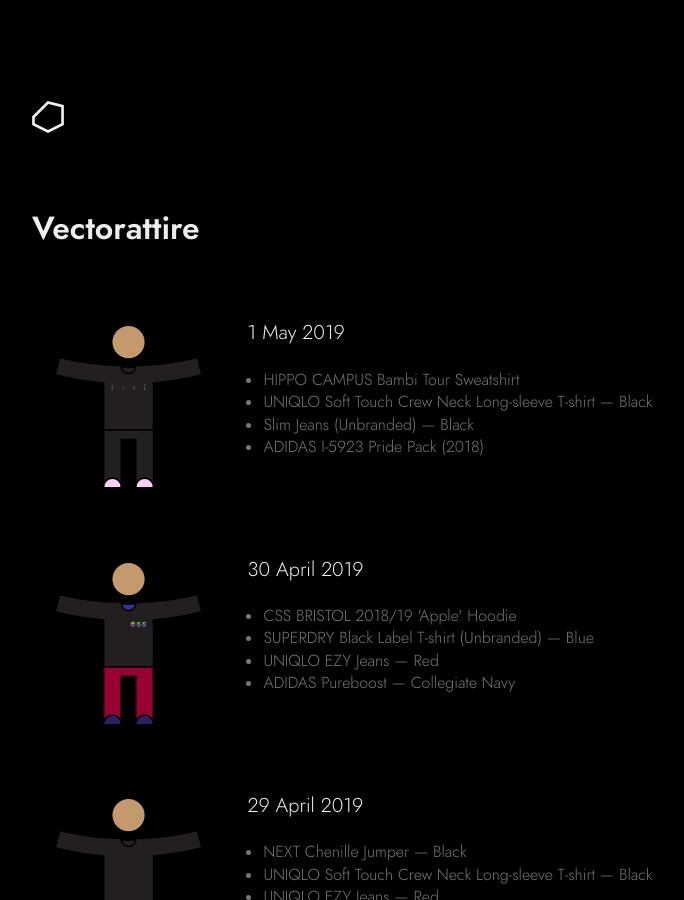
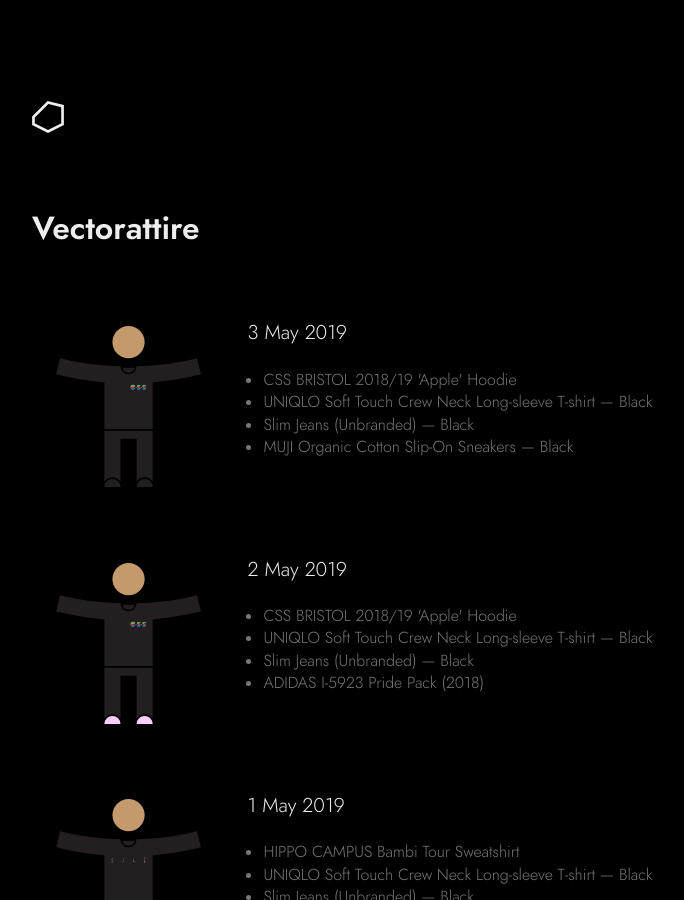
Before and after one commit to jda0/mrvscity, a Jekyll site: the page built from vectorattire.html, in a window 1280 px wide and 900 px high. Shown: the whole window, without its empty margins (296-980 px from the left). Built offline with Jekyll 4.4.1, drawn with Linux system fonts in a browser that asks for light colours.

Commit message:
Add refresh to Logs

```diff
--- a/_data/vectorattire.yaml
+++ b/_data/vectorattire.yaml
@@ -1,6 +1,20 @@
 # - div: April
 
 log:
+  - date: 3 May 2019
+    items:
+      - csshood
+      - uniqlotee_black
+      - jeans_black
+      - slipons_black
+
+  - date: 2 May 2019
+    items:
+      - csshood
+      - uniqlotee_black
+      - jeans_black
+      - iniki
+
   - date: 1 May 2019
     items:
       - hippocampus
--- a/apps/logs.html
+++ b/apps/logs.html
@@ -146,7 +146,7 @@
 
     if (!ref.object || ref.object.type !== 'commit' || !ref.object.sha) throw status('Failed.', { error: true, label: 'checkStale' }, 'Bad ref heads/logs.')
 
-    if (ref.object.sha.slice(0, 7) !== lastDefined) status('Stale! Logs may be inaccurate.', { reset: false, label: 'checkStale' }, `Stale (${ref.object.sha.slice(0, 7)} ≠ ${lastDefined}).`)
+    if (ref.object.sha.slice(0, 7) !== lastDefined) status('Stale! <a href="#" onclick="location.reload">Reload</a>', { reset: false, label: 'checkStale' }, `Stale (${ref.object.sha.slice(0, 7)} ≠ ${lastDefined}).`)
     else status('Certified fresh.', { label: 'checkStale' }, 'Up to date.')
   }
 
```
